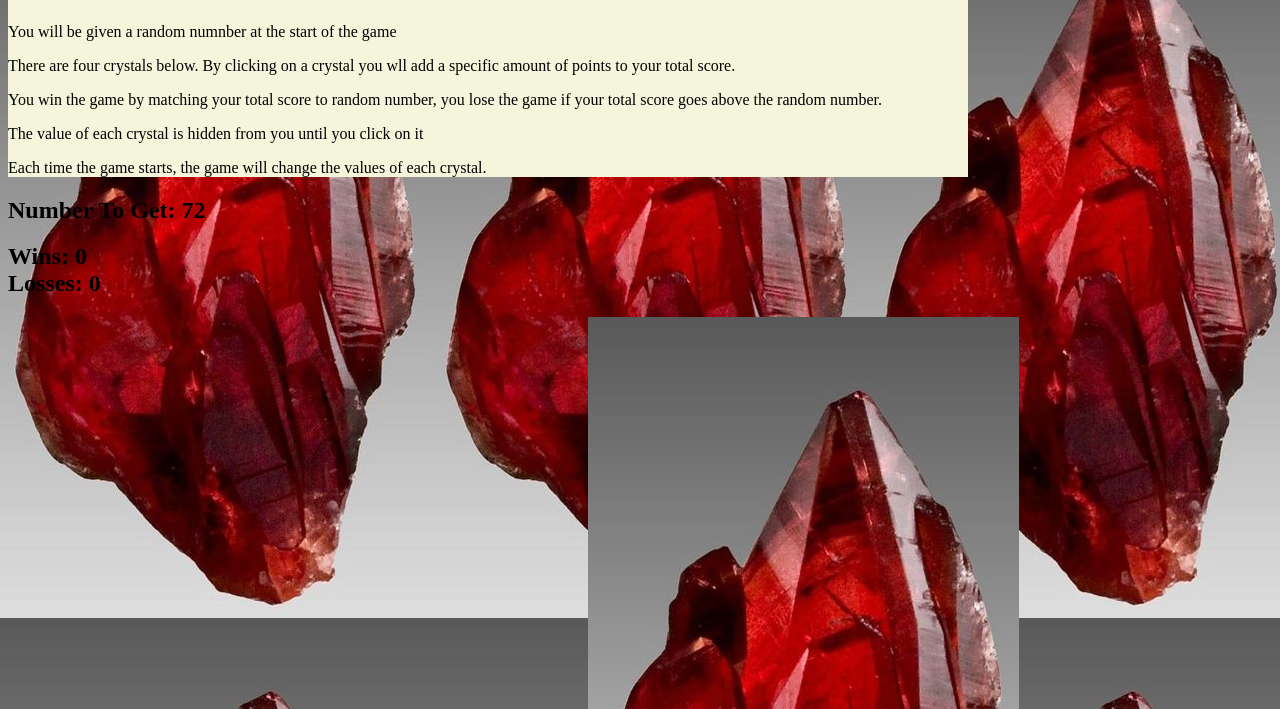
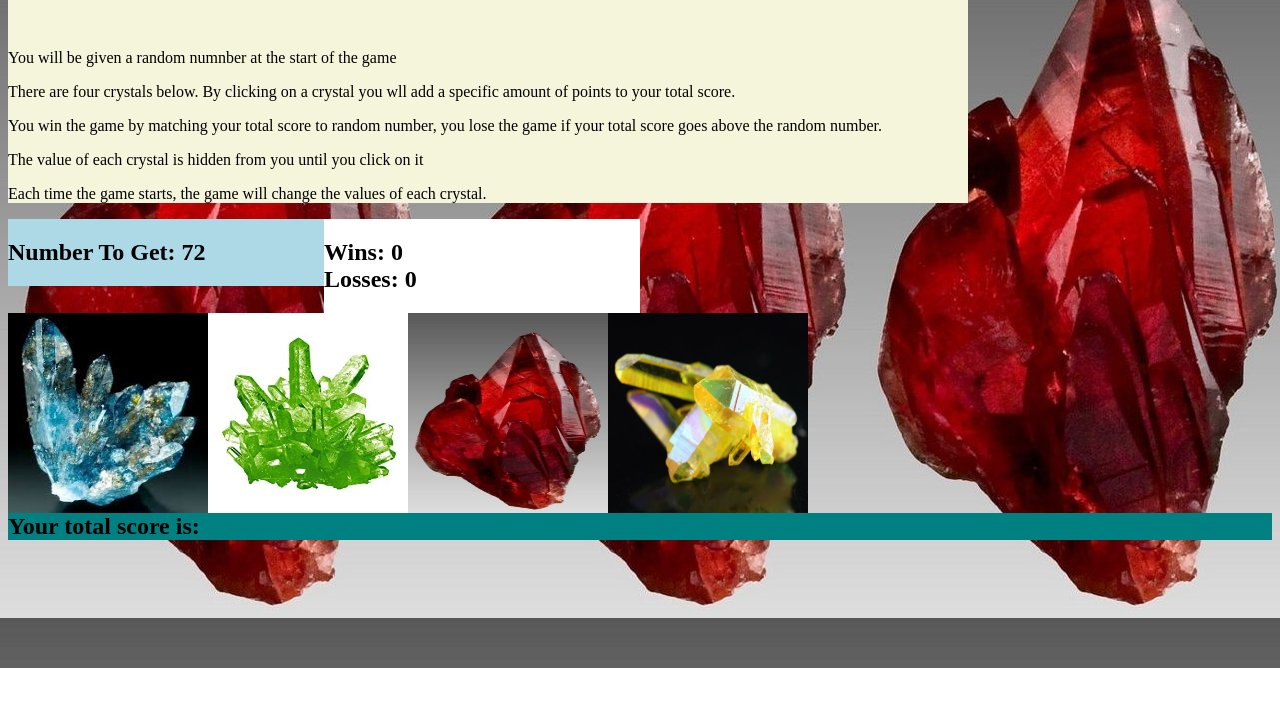
Before and after one commit to MikeM85/unit-4-game, a plain HTML site: page index.html in a window 1280 px wide. Shown: the part 132-841 px from the top of the page. After the commit the page ends 800 px from the top, so only its background shows below. Drawn offline with nearby package versions, Linux system fonts and the light colour scheme.

Commit message:
working draft

```diff
--- a/assets/css/style.css
+++ b/assets/css/style.css
@@ -12,12 +12,46 @@ html {
 .header {
     background-color: aqua;
     width: 50%;
+    overflow: auto;
 }
 
 .instructions {
     background-color: beige;
     width: auto;
     height: auto;
-	max-width: 960px;
+    max-width: 960px;
+
 
 }
+
+.numberToMatch {
+    background-color: lightblue;
+    width: 25%;
+    height: auto;
+    max-width: 960px;
+    float: left;
+    overflow: auto;
+
+}
+
+
+.winsAndLosses {
+    background-color: white;
+    width: 25%;
+    height: auto;
+    max-width: 960px;
+    overflow: auto;
+}
+
+img {
+
+    height: 200px;
+    width: 200px;
+    float: left;
+}
+.userTotal  {
+    background-color: teal;
+    clear: both;
+}
+
+}
```
Also changed, not shown: index.html (+1 -1 lines).
